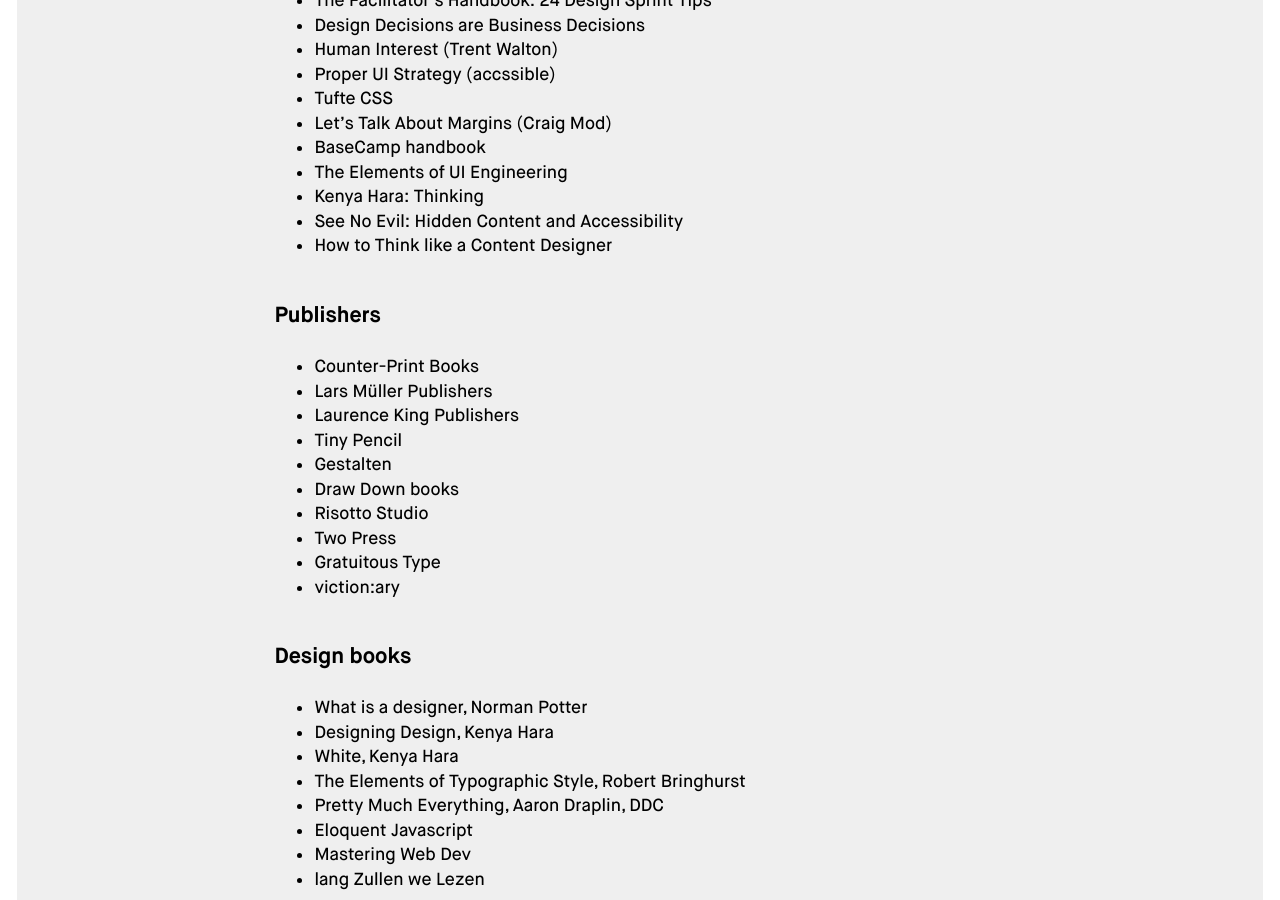
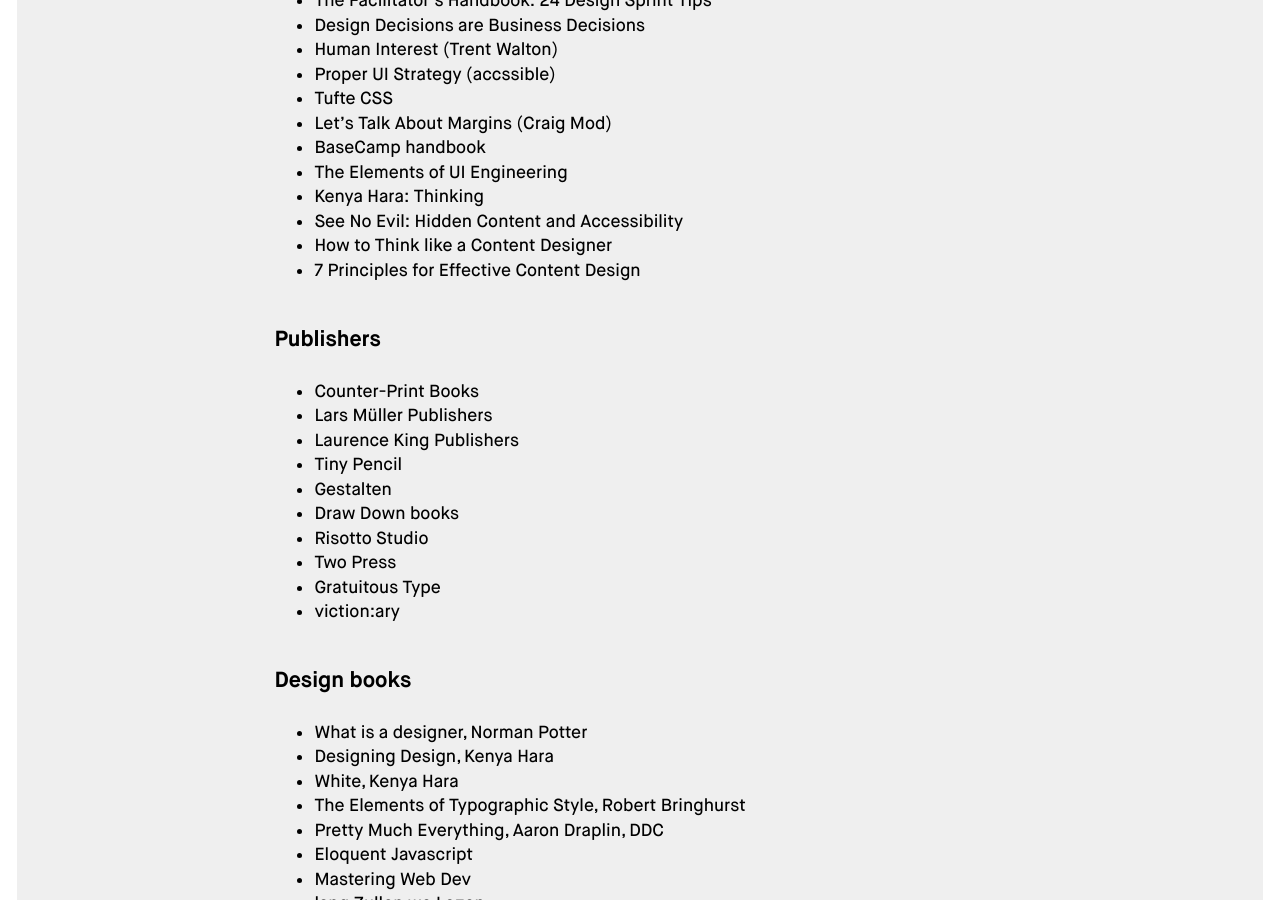
Before and after one commit to regmtait/regmtait.co.uk, a Jekyll site: the page built from links.md, in a window 1280 px wide and 900 px high, scrolled down 915 px. Built offline with Jekyll 4.4.1, drawn with Linux system fonts in a browser that asks for light colours; some of the changed text lies outside the part shown.

Commit message:
Update links

```diff
--- a/links.md
+++ b/links.md
@@ -46,6 +46,7 @@
 * [Kenya Hara: Thinking](https://www.ndc.co.jp/hara/en/thinking/prospects/)
 * [See No Evil: Hidden Content and Accessibility](https://cloudfour.com/thinks/see-no-evil-hidden-content-and-accessibility/)
 * [How to Think like a Content Designer](https://blog.prototypr.io/how-to-think-like-a-content-designer-532b5c0c2ed1)
+* [7 Principles for Effective Content Design](https://blog.prototypr.io/seven-principles-for-effective-content-design-8b3f82840d3b)
 
 ## Publishers
 
@@ -92,7 +93,7 @@
 
 ## Design Systems
 
-[Hudl](https://uniform.hudl.com/)
+* [Hudl](https://uniform.hudl.com/)
 
 ## Artists & illustrators
 
@@ -121,7 +122,7 @@
 
 ## Logos
 
-[The Logo Smith](https://imjustcreative.com/monomarks)
+* [The Logo Smith](https://imjustcreative.com/monomarks)
 
 ## Design
 
```
Also changed, not shown: other parts of links.md (+6 -0 lines).
